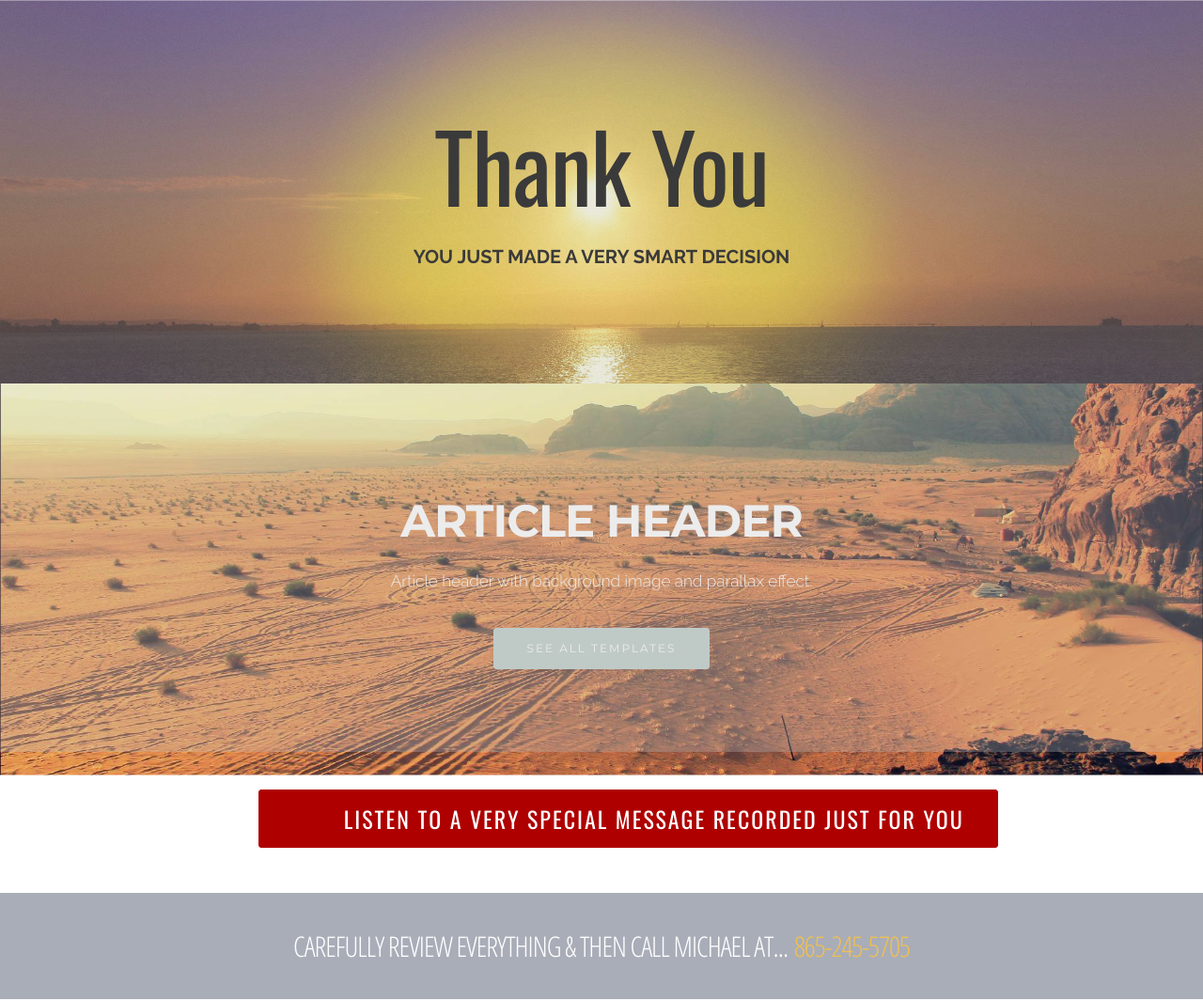
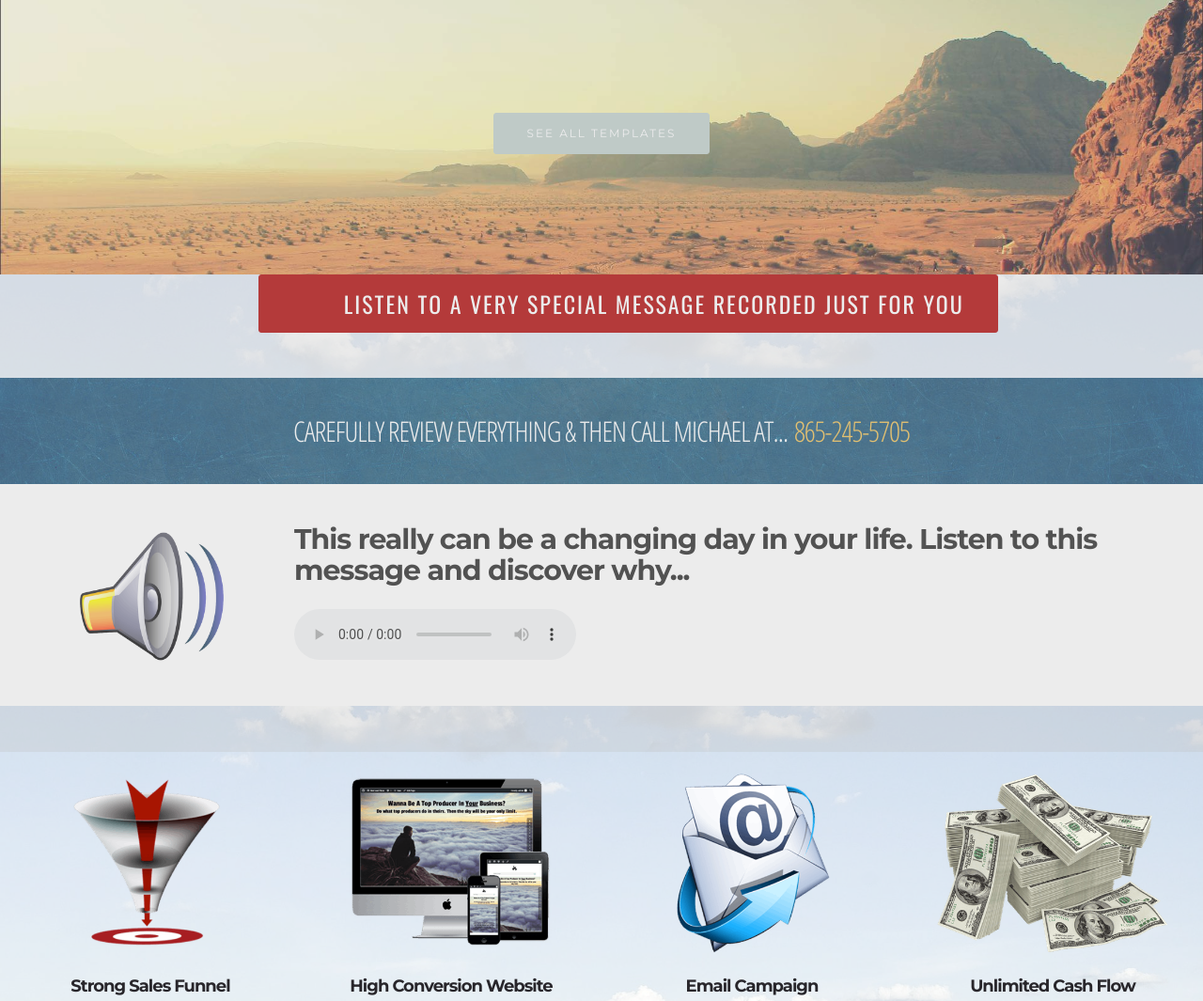
Before and after one commit to GLLists/leads4, a plain HTML site: page index.html in a window 1280 px wide. Shown: the top 1065 px of the page at 94% size. Drawn offline with nearby package versions, Linux system fonts and the light colour scheme; a web font is replaced by a local one.

Commit message:
create github pages

```diff
--- a/assets/mobirise/css/mbr-additional.css
+++ b/assets/mobirise/css/mbr-additional.css
@@ -1,12 +1,9 @@
-@import url(https://fonts.googleapis.com/css?family=Roboto:400,300,700);
 @import url(https://fonts.googleapis.com/css?family=Oswald:400,300,700);
 @import url(https://fonts.googleapis.com/css?family=Open+Sans+Condensed:300,700);
 @import url(https://fonts.googleapis.com/css?family=Montserrat:400,700);
 @import url(https://fonts.googleapis.com/css?family=Droid+Sans:400,700);
 @import url(https://fonts.googleapis.com/css?family=Lora:400,700);
 @import url(https://fonts.googleapis.com/css?family=Raleway:400,300,700);
-
-
 
 
 
@@ -723,26 +720,6 @@ section.form .container {
 .theme-border {
   border: 1px solid #c0a375;
 }
-#msg-box3-2r .mbr-section-title,
-#msg-box3-2r p {
-  color: #000;
-}
-#msg-box3-2r .mbr-section-title {
-  color: #000000;
-  font-size: 60px;
-  text-align: center;
-  font-family: 'Roboto', sans-serif;
-}
-#msg-box3-2r .lead {
-  color: #000000;
-}
-#msg-box3-2r .lead P {
-  font-size: 20px;
-}
-#msg-box3-2r .mbr-section-title SPAN {
-  font-size: 100px;
-  font-family: 'Oswald', sans-serif;
-}
 #msg-box8-2l .mbr-section-title,
 #msg-box8-2l p {
   color: #fff;
--- a/index.html
+++ b/index.html
@@ -27,31 +27,15 @@
 
 </head>
 <body>
-  <section class="mbr-section article mbr-parallax-background" id="msg-box3-2r" data-rv-view="189" style="background-image: url(assets/images/thankssunset-1920x1080.jpg); padding-top: 120px; padding-bottom: 120px;">
+  <section class="mbr-section article mbr-parallax-background" id="msg-box8-2l" data-rv-view="228" style="background-image: url(assets/images/desert.jpg); padding-top: 120px; padding-bottom: 120px;">
 
 
     <div class="container">
         <div class="row">
             <div class="col-md-8 col-md-offset-2 text-xs-center">
-                <h3 class="mbr-section-title display-2"><span style="font-weight: normal;">Thank You</span></h3>
-                <div class="lead"><p><strong>YOU JUST MADE A VERY SMART DECISION
-</strong></p></div>
-
-            </div>
-        </div>
-    </div>
-
-</section>
-
-<section class="mbr-section article mbr-parallax-background" id="msg-box8-2l" data-rv-view="228" style="background-image: url(assets/images/desert.jpg); padding-top: 120px; padding-bottom: 120px;">
 
 
-    <div class="container">
-        <div class="row">
-            <div class="col-md-8 col-md-offset-2 text-xs-center">
-                <h3 class="mbr-section-title display-2">ARTICLE HEADER</h3>
-                <div class="lead"><p>Article header with background image and parallax effect.</p></div>
-                <div><a class="btn btn-secondary" href="#">SEE ALL TEMPLATES</a></div>
+                <div><a class="btn btn-secondary" href="index.html#extFeatures7-1s">SEE ALL TEMPLATES</a></div>
             </div>
         </div>
     </div>
@@ -394,7 +378,7 @@
         <div class="row">
             <div class="col-lg-8 mx-auto mbr-form" data-form-type="formoid">
 <!--Formbuilder Form-->
-<form action="https://mobirise.com/" method="POST" class="mbr-form form-with-styler" data-form-title="Best Pro leads #3"><input type="hidden" name="email" data-form-email="true" value="KqDqQ55mzFzMLWhya9OgeTxUywkktIex8eG/PtTtjDGTK2LKoDMStZkcg1hkqhWAF7snsIkLVd0d/Dk+8M+lCLA28LFf9rTm99cEuSyKT3uLuv1/zEpfZIfQj5+84Ljc">
+<form action="https://mobirise.com/" method="POST" class="mbr-form form-with-styler" data-form-title="Best Pro leads #3"><input type="hidden" name="email" data-form-email="true" value="697d2eBIcDIYer4PgewB/mqgDdmqfnwLRjJsusrKxwDSsU4LPHq6OmE0amzqfuW9n0xoI3b2WxNTjesGL12r87OtYUIu+Ipxpz+LOcX4iREU/YwKSrx9BG78mAlGHoz1">
 <div class="form-row">
 <div hidden="hidden" data-form-alert="" class="alert alert-success col-12">Thanks for filling out the form!</div>
 <div hidden="hidden" data-form-alert-danger="" class="alert alert-danger col-12">Oops...! some problem!</div>
@@ -448,7 +432,7 @@
 
                             <div class="form-wrapper" data-form-type="formoid">
 <!--Formbuilder Form-->
-<form action="https://mobirise.com/" method="POST" class="mbr-form form-with-styler" data-form-title="Best Pro Leads #3"><input type="hidden" name="email" data-form-email="true" value="ewXlhzEbK9uypjEvdKaM8aHKxP6WqVAu09EJKz15320TlXKL9WsBrmhDXuhicr70L41A0O8mCN6dK0lDw3Be+kYJ7xOG2cIFEdGWhy6D5VA7BY9TzkLYtCFvPKQ9pPxW">
+<form action="https://mobirise.com/" method="POST" class="mbr-form form-with-styler" data-form-title="Best Pro Leads #3"><input type="hidden" name="email" data-form-email="true" value="2ZeqJq+yBmb/o7vccNMbHOWKH/dnjzT9nK4Ks59TfR3ppasGVX0H7fzwcnDJRvuwEPKEh4PN4Iey0qB4YL5kxrt7HVNJPjkeR8NmBYFnGdrmkdHEtkadZcsFX0bKoxuG">
 <div class="">
 <div hidden="hidden" data-form-alert="" class="alert alert-success col-12">Thanks for filling out the form!</div>
 <div hidden="hidden" data-form-alert-danger="" class="alert alert-danger col-12">
```
Also changed, not shown: 1 other file.
